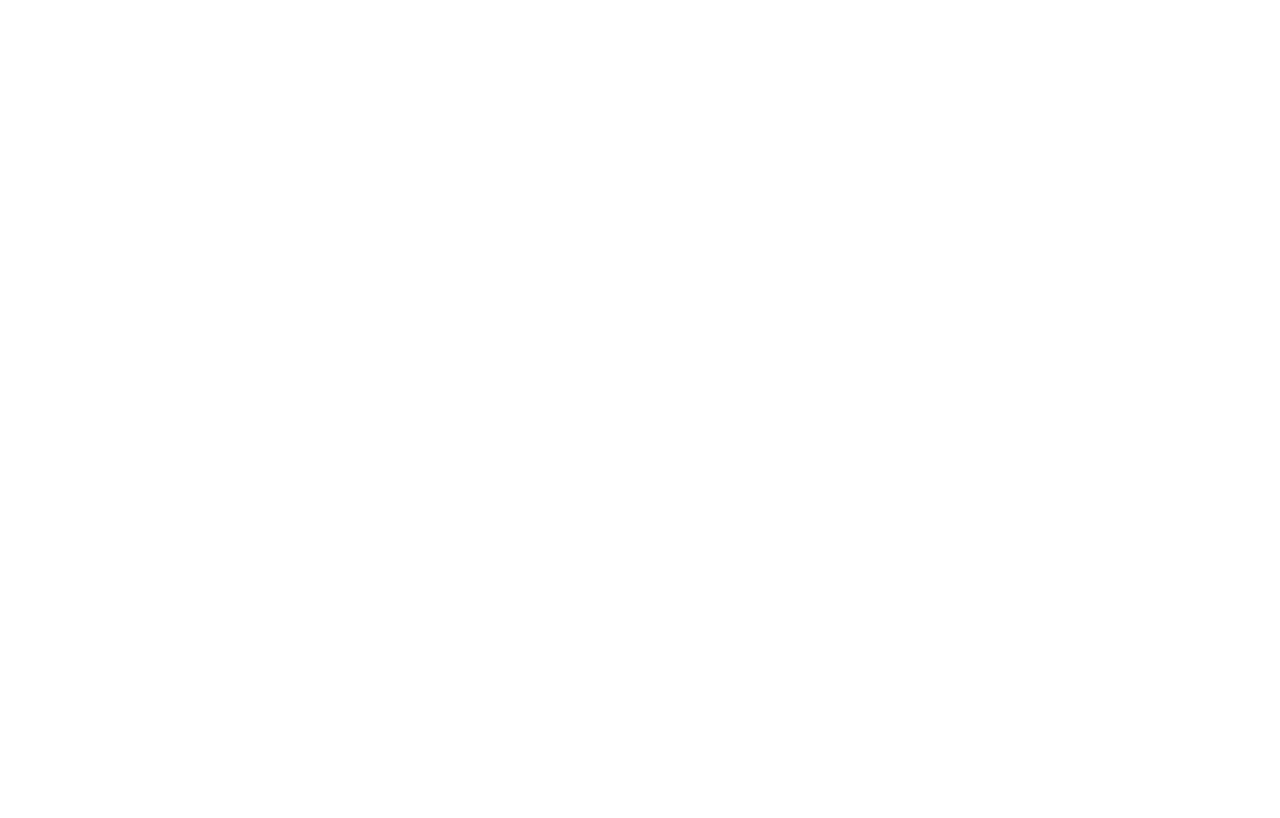
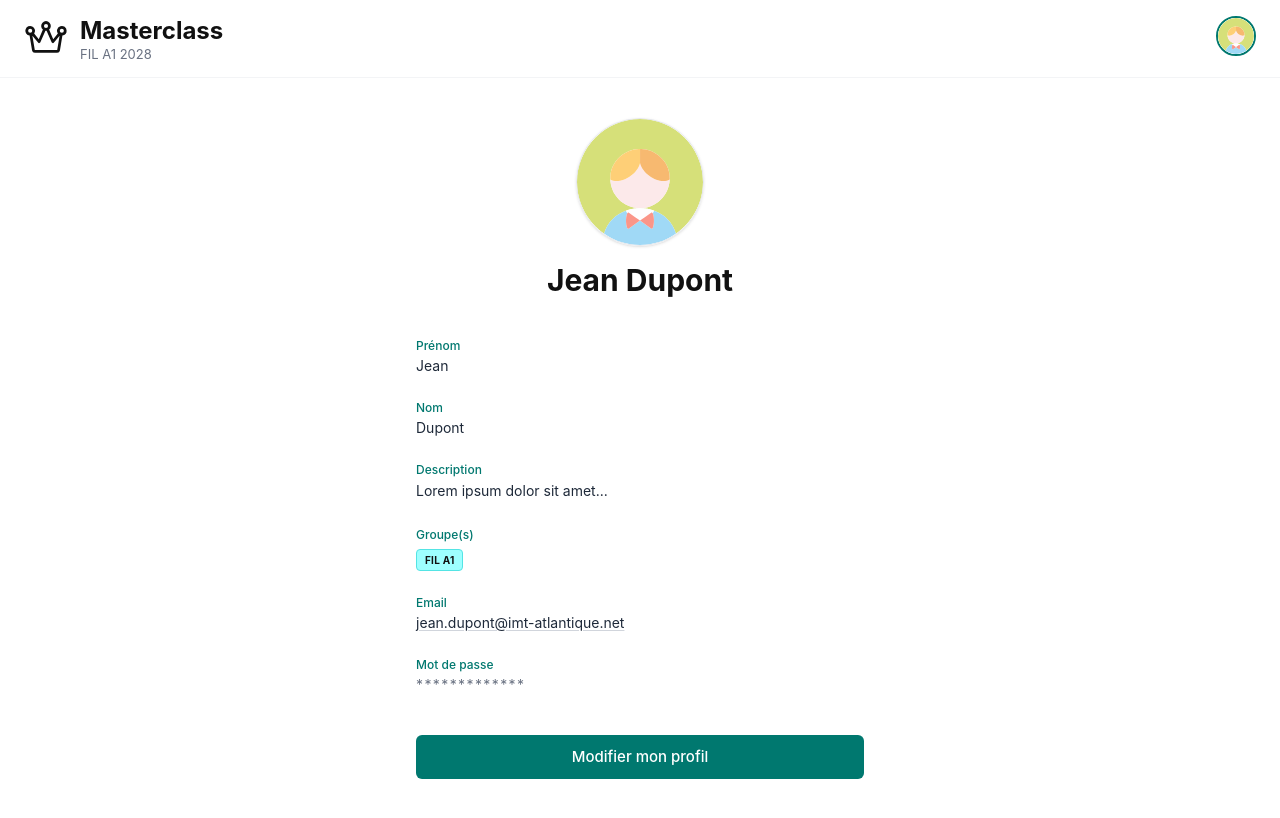
Before and after one commit to Arcols/Masterclass, a Vue app in the folder masterclass-front/: page /profile in a window 1280 px wide. Before the commit this address had no page. Built offline with nearby package versions, Linux system fonts and the light colour scheme.

Commit message:
feat(ui): Création de la page Profil (consultation et modification)

```diff
--- a/masterclass-front/src/components/Header.vue
+++ b/masterclass-front/src/components/Header.vue
@@ -1,5 +1,7 @@
 <script setup lang="ts">
-import { RouterLink } from 'vue-router';
+import { ref } from 'vue';
+import { RouterLink, useRouter } from 'vue-router';
+import { UserIcon, ArrowRightStartOnRectangleIcon } from '@heroicons/vue/24/outline';
 
 const props = withDefaults(
   defineProps<{
@@ -17,12 +19,28 @@ const props = withDefaults(
 const emit = defineEmits<{
   (e: 'add-event'): void;
   (e: 'open-history'): void;
-  (e: 'open-profile'): void;
 }>();
+
+const router = useRouter();
+const isProfileMenuOpen = ref(false);
+
+const toggleProfileMenu = () => {
+  isProfileMenuOpen.value = !isProfileMenuOpen.value;
+};
+
+const goToProfile = () => {
+  isProfileMenuOpen.value = false;
+  router.push('/profile');
+};
+
+const logout = () => {
+  isProfileMenuOpen.value = false;
+  router.push('/login');
+};
 </script>
 
 <template>
-  <header class="flex w-full items-center justify-between px-3 pt-3 md:pr-6 md:pl-3 md:pt-4">
+  <header class="flex w-full items-center justify-between px-3 py-1 md:pr-6 md:pl-3 md:py-2 relative bg-white">
 
     <RouterLink
       to="/"
@@ -69,19 +87,59 @@ const emit = defineEmits<{
         </button>
       </template>
 
+      <div v-if="showProfile" class="relative">
+        <div
+          v-if="isProfileMenuOpen"
+          class="fixed inset-0 z-40"
+          @click="isProfileMenuOpen = false"
+        ></div>
+
         <button
-        v-if="showProfile"
           type="button"
-        class="inline-flex items-center justify-center p-0 border-[2.5px] border-[var(--color-primary)] rounded-full bg-transparent cursor-pointer hover:opacity-80 transition-opacity"
-        aria-label="Profil"
-        @click="emit('open-profile')"
+          class="relative z-50 inline-flex items-center justify-center p-0 border-[2.5px] border-[var(--color-primary)] rounded-full bg-transparent cursor-pointer hover:opacity-80 transition-opacity focus:outline-none focus:ring-2 focus:ring-offset-2 focus:ring-[var(--color-primary)]"
+          @click="toggleProfileMenu"
         >
           <img
             src="@/assets/avatar-placeholder.svg"
             alt="" aria-hidden="true"
-          class="w-8 h-8 md:w-9 md:h-9 rounded-full object-cover"
+            class="w-8 h-8 md:w-9 md:h-9 rounded-full object-cover bg-white"
           />
         </button>
+
+        <div
+          v-if="isProfileMenuOpen"
+          class="absolute right-0 mt-2 w-48 bg-white rounded-md shadow-xl py-1 border border-gray-200 z-[100] animate-fade-in-up origin-top-right"
+        >
+          <button
+            @click="goToProfile"
+            class="w-full text-left px-4 py-2 text-sm text-gray-700 hover:bg-gray-50 flex items-center gap-2 transition-colors"
+          >
+            <UserIcon class="w-4 h-4" />
+            Mon Profil
+          </button>
+
+          <div class="border-t border-gray-100 my-1"></div>
+
+          <button
+            @click="logout"
+            class="w-full text-left px-4 py-2 text-sm text-[var(--color-red)] hover:bg-red-50 flex items-center gap-2 transition-colors"
+          >
+            <ArrowRightStartOnRectangleIcon class="w-4 h-4" />
+            Se déconnecter
+          </button>
+        </div>
+      </div>
+
     </div>
   </header>
 </template>
+
+<style scoped>
+.animate-fade-in-up {
+  animation: fadeInUp 0.15s ease-out forwards;
+}
+@keyframes fadeInUp {
+  from { opacity: 0; transform: translateY(5px) scale(0.98); }
+  to { opacity: 1; transform: translateY(0) scale(1); }
+}
+</style>
--- /dev/null
+++ b/masterclass-front/src/mocks/users.json
@@ -0,0 +1,7 @@
+{
+  "firstName": "Jean",
+  "lastName": "Dupont",
+  "email": "jean.dupont@imt-atlantique.net",
+  "description": "Lorem ipsum dolor sit amet...",
+  "groups": ["FIL A1"]
+}
--- a/masterclass-front/src/router/index.ts
+++ b/masterclass-front/src/router/index.ts
@@ -3,6 +3,7 @@ import HomeView from '../views/HomeView.vue'
 import LoginView from '../views/LoginView.vue'
 import RegisterView from '../views/RegisterView.vue'
 import HistoryView from '@/views/HistoryView.vue'
+import ProfileView from '@/views/ProfileView.vue'
 
 const router = createRouter({
   history: createWebHistory(import.meta.env.BASE_URL),
@@ -26,6 +27,11 @@ const router = createRouter({
       path: '/history',
       name: 'history',
       component: HistoryView,
+    },
+    {
+      path: '/profile',
+      name: 'profile',
+      component: ProfileView,
     }
   ],
 })
--- /dev/null
+++ b/masterclass-front/src/views/ProfileView.vue
@@ -0,0 +1,194 @@
+<script setup lang="ts">
+import { ref } from 'vue';
+import Header from '@/components/Header.vue';
+import mockGroups from '@/mocks/groups.json';
+import GroupBadge from '@/components/GroupBadge.vue'
+import MultiSelectDropdown from '@/components/MultiSelectDropdown.vue'
+import mockUser from '@/mocks/users.json'
+
+const userProfile = ref({ ...mockUser });
+
+const availableGroups = mockGroups as string[];
+
+// --- GESTION DE L'ÉTAT ---
+const isEditing = ref(false);
+const userForm = ref({ ...userProfile.value });
+
+// Lance le mode édition en copiant les données actuelles
+const startEditing = () => {
+  userForm.value = { ...userProfile.value };
+  isEditing.value = true;
+};
+
+// Annule l'édition
+const cancelEditing = () => {
+  isEditing.value = false;
+};
+
+// Sauvegarde l'édition
+const saveProfile = () => {
+  if (userForm.value.groups.length === 0) {
+    alert('Veuillez sélectionner au moins un groupe.');
+    return;
+  }
+  // On met à jour les vraies données
+  userProfile.value = { ...userForm.value };
+  isEditing.value = false;
+  console.log("Profil sauvegardé :", userProfile.value);
+};
+</script>
+
+<template>
+  <div class="w-full min-h-screen flex flex-col bg-white">
+
+    <Header
+      class="z-50 bg-white border-b border-gray-100 shrink-0"
+      :show-actions="false"
+      :show-profile="true"
+      subtitle="FIL A1 2028"
+    />
+
+    <main class="flex-1 flex flex-col items-center py-10 px-4 overflow-y-auto">
+
+      <div class="flex flex-col items-center">
+        <img
+          src="@/assets/avatar-placeholder.svg"
+          alt="Avatar"
+          class="w-32 h-32 rounded-full object-cover border border-gray-200 shadow-sm"
+        />
+        <h1 class="text-3xl font-bold text-[var(--color-black)] mt-4">
+          {{ userProfile.firstName }} {{ userProfile.lastName }}
+        </h1>
+      </div>
+
+      <div v-if="!isEditing" class="w-full max-w-md mt-10 space-y-6">
+
+        <div>
+          <p class="text-xs font-medium text-[var(--color-primary)]">Prénom</p>
+          <p class="text-gray-800 text-sm mt-0.5">{{ userProfile.firstName }}</p>
+        </div>
+
+        <div>
+          <p class="text-xs font-medium text-[var(--color-primary)]">Nom</p>
+          <p class="text-gray-800 text-sm mt-0.5">{{ userProfile.lastName }}</p>
+        </div>
+
+        <div>
+          <p class="text-xs font-medium text-[var(--color-primary)]">Description</p>
+          <p class="text-gray-800 text-sm mt-0.5 leading-relaxed">
+            {{ userProfile.description || 'Aucune description.' }}
+          </p>
+        </div>
+
+        <div>
+          <p class="text-xs font-medium text-[var(--color-primary)] mb-1.5">Groupe(s)</p>
+          <div class="flex flex-wrap gap-2">
+            <GroupBadge
+              v-for="g in userProfile.groups"
+              :key="g"
+              :group="g"
+            />
+          </div>
+        </div>
+
+        <div>
+          <p class="text-xs font-medium text-[var(--color-primary)]">Email</p>
+          <p class="text-gray-800 text-sm mt-0.5 underline decoration-gray-300 underline-offset-2">
+            {{ userProfile.email }}
+          </p>
+        </div>
+
+        <div>
+          <p class="text-xs font-medium text-[var(--color-primary)]">Mot de passe</p>
+          <p class="text-gray-500 text-sm mt-0.5 tracking-widest">*************</p>
+        </div>
+
+        <div class="pt-4">
+          <button
+            @click="startEditing"
+            class="w-full rounded-md bg-[var(--color-primary)] px-5 py-2.5 text-white font-medium transition hover:opacity-90"
+          >
+            Modifier mon profil
+          </button>
+        </div>
+
+      </div>
+
+      <form v-else @submit.prevent="saveProfile" class="w-full max-w-md mt-8 space-y-4">
+
+        <div class="flex flex-col text-left">
+          <label class="mb-1 text-xs font-medium text-gray-700">
+            Prénom<span class="text-[var(--color-red)]">*</span>
+          </label>
+          <input v-model="userForm.firstName" type="text" required class="rounded-md border border-gray-300 p-2 text-sm focus:border-[var(--color-primary)] focus:outline-none" />
+        </div>
+
+        <div class="flex flex-col text-left">
+          <label class="mb-1 text-xs font-medium text-gray-700">
+            Nom<span class="text-[var(--color-red)]">*</span>
+          </label>
+          <input v-model="userForm.lastName" type="text" required class="rounded-md border border-gray-300 p-2 text-sm focus:border-[var(--color-primary)] focus:outline-none" />
+        </div>
+
+        <div class="flex flex-col text-left">
+          <label class="mb-1 text-xs font-medium text-gray-700">Description</label>
+          <textarea v-model="userForm.description" rows="3" class="rounded-md border border-gray-300 p-2 text-sm focus:border-[var(--color-primary)] focus:outline-none resize-none"></textarea>
+        </div>
+
+        <div class="flex flex-col text-left">
+          <label class="mb-1 text-xs font-medium text-gray-700">
+            Groupe(s)<span class="text-[var(--color-red)]">*</span><span class="text-[10px] text-[var(--color-red)] font-normal ml-1">(min. 1)</span>
+          </label>
+          <MultiSelectDropdown
+            class="w-full"
+            :options="availableGroups.map(g => ({ id: g, label: g }))"
+            :modelValue="userForm.groups"
+            @update:modelValue="userForm.groups = $event"
+          >
+            <template #selected="{ remove }">
+              <GroupBadge v-for="g in userForm.groups" :key="g" :group="g" removable @remove="remove(g)" />
+            </template>
+            <template #option="{ option }">
+              <GroupBadge :group="option.id" />
+            </template>
+          </MultiSelectDropdown>
+        </div>
+
+        <div class="flex flex-col text-left">
+          <label class="mb-1 text-xs font-medium text-gray-700">
+            Email<span class="text-[var(--color-red)]">*</span>
+          </label>
+          <input v-model="userForm.email" type="email" required class="rounded-md border border-gray-300 p-2 text-sm focus:border-[var(--color-primary)] focus:outline-none" />
+        </div>
+
+        <div class="flex flex-col text-left">
+          <label class="mb-1 text-xs font-medium text-gray-700">
+            Mot de passe<span class="text-[var(--color-red)]">*</span>
+          </label>
+          <input type="password" placeholder="*************" class="rounded-md border border-gray-300 p-2 text-sm focus:border-[var(--color-primary)] focus:outline-none" />
+        </div>
+
+        <div class="flex flex-col text-left">
+          <label class="mb-1 text-xs font-medium text-gray-700">
+            Confirmation du mot de passe<span class="text-[var(--color-red)]">*</span>
+          </label>
+          <input type="password" placeholder="*************" class="rounded-md border border-gray-300 p-2 text-sm focus:border-[var(--color-primary)] focus:outline-none" />
+        </div>
+
+        <div class="pt-4">
+          <button type="submit" class="w-full rounded-md bg-[var(--color-primary)] px-5 py-2.5 text-white font-medium transition hover:opacity-90">
+            Sauvegarder
+          </button>
+
+          <div class="text-center mt-3">
+            <button type="button" @click="cancelEditing" class="text-sm text-[var(--color-black)] underline hover:text-gray-600 font-medium">
+              Annuler
+            </button>
+          </div>
+        </div>
+
+      </form>
+
+    </main>
+  </div>
+</template>
```
Lines whose indentation alone changed are shown as unchanged.
